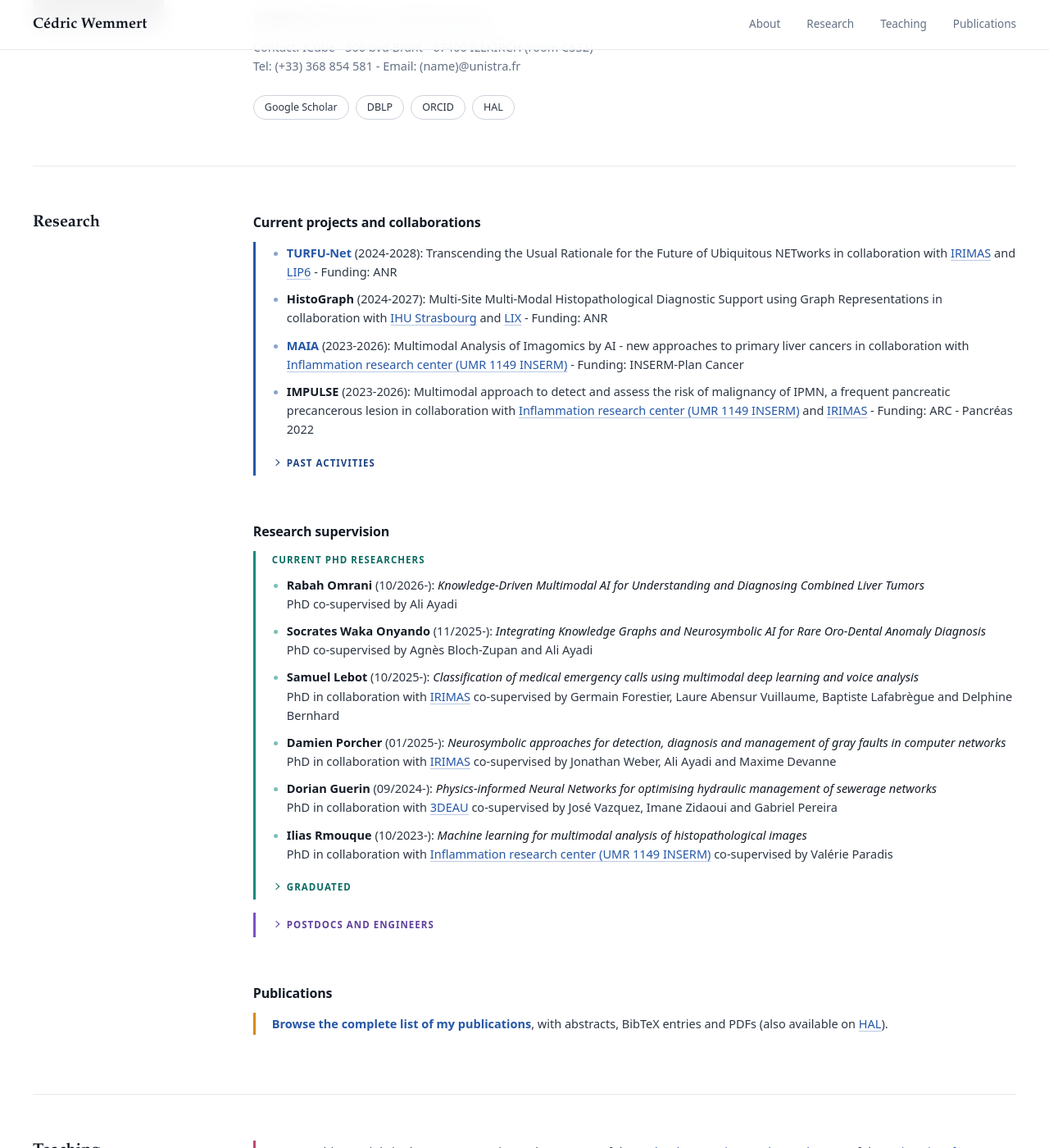
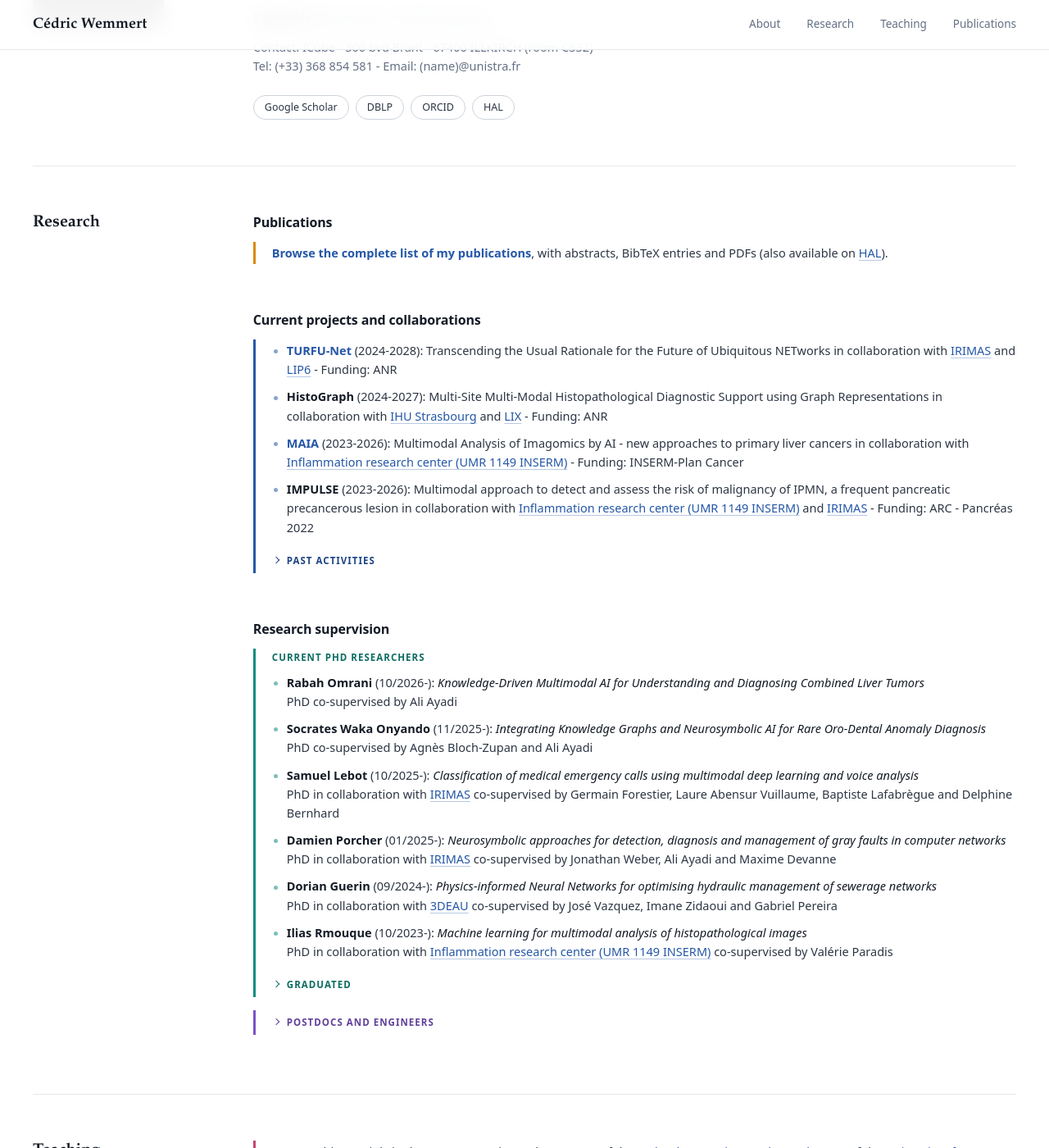
Before and after one commit to wemmertc/webpage, a Jekyll site: the page built from index.md, in a window 1280 px wide and 1400 px high, scrolled down 294 px. Shown: the whole window at 82% size. Built offline with Jekyll 4.4.1, drawn with Linux system fonts in a browser that asks for light colours; grey boxes are pictures that could not be loaded.

Commit message:
Home: publications first in the research section
Co-Authored-By: Claude Opus 5.5 <noreply@anthropic.com>

```diff
--- a/index.md
+++ b/index.md
@@ -40,6 +40,14 @@ Member of [CNU 27](https://cnu27.ls2n.fr/)
 ## Research
 
 <!-- Each <div class="block block-..."> gets a coloured band on its left (_sass/site.scss). -->
+
+### Publications
+
+<div class="block block-publications" markdown="1">
+
+[Browse the complete list of my publications](./publications/){: .main}, with abstracts, BibTeX entries and PDFs (also available on [HAL](https://cv.hal.science/cedric-wemmert)).
+
+</div>
 
 ### Current projects and collaborations
 
@@ -84,14 +92,6 @@ Member of [CNU 27](https://cnu27.ls2n.fr/)
 
 </div>
 
-### Publications
-
-<div class="block block-publications" markdown="1">
-
-[Browse the complete list of my publications](./publications/){: .main}, with abstracts, BibTeX entries and PDFs (also available on [HAL](https://cv.hal.science/cedric-wemmert)).
-
-</div>
-
 * * *
 
 ## Teaching
```
